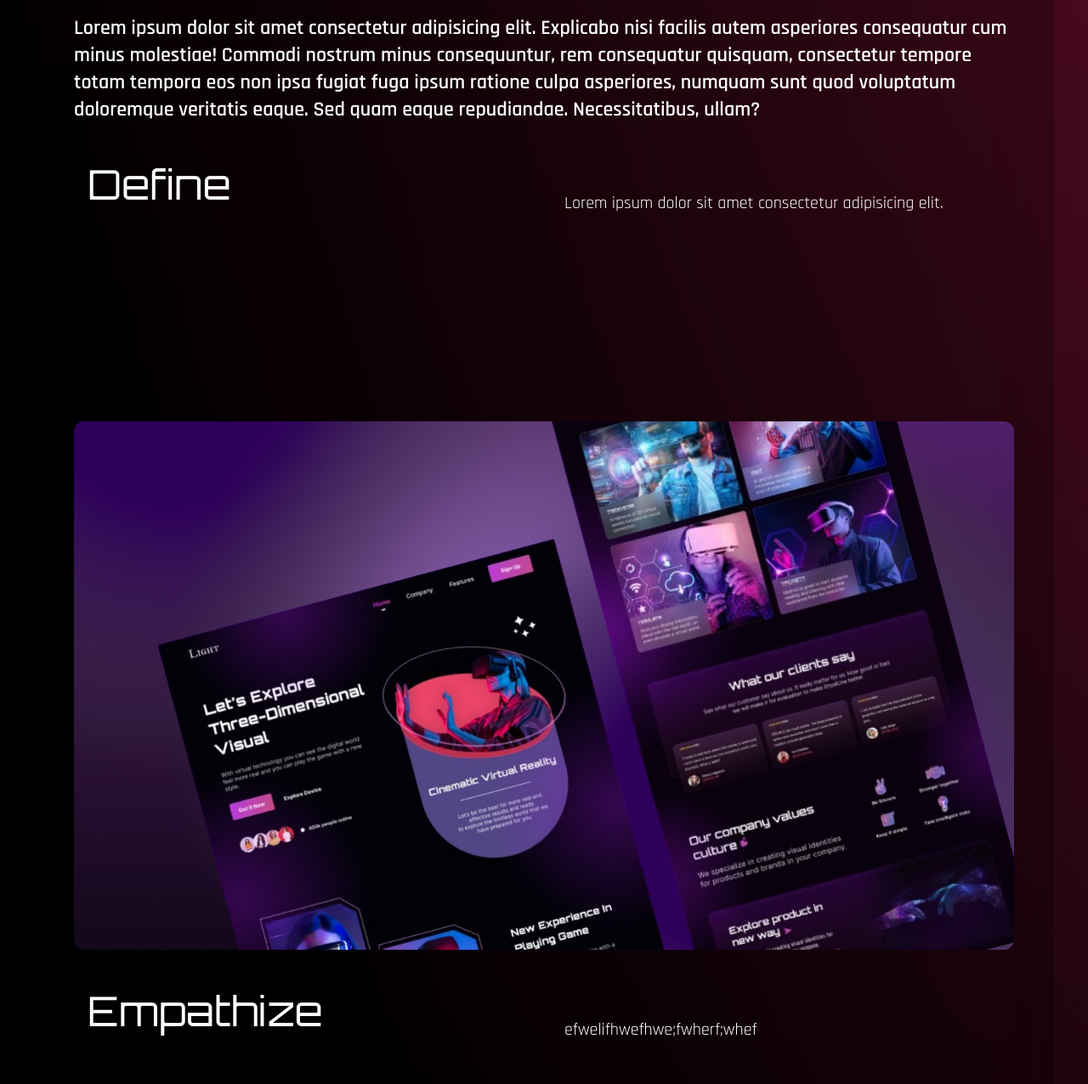
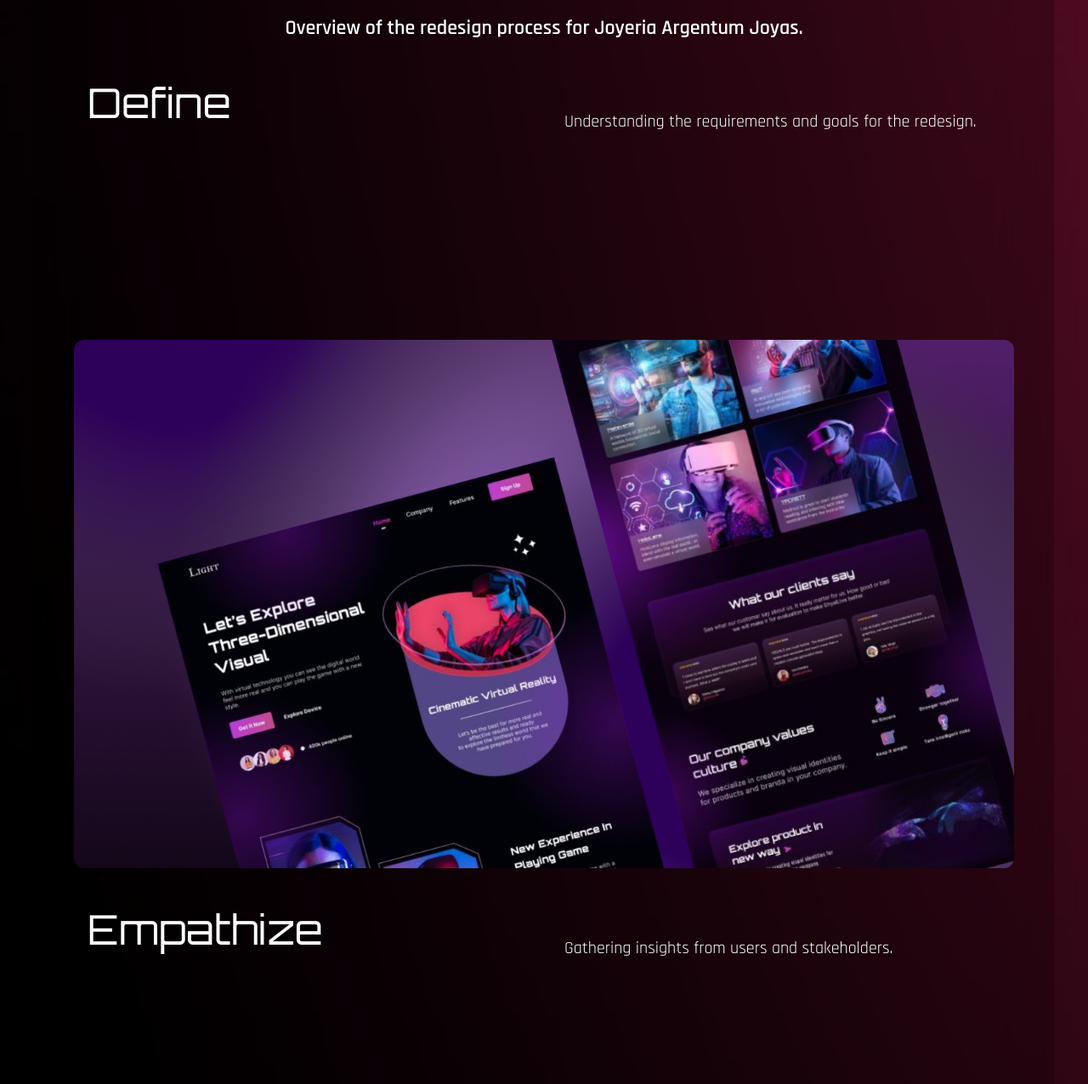
Before and after one commit to German44/Portfolio-React, a React (Vite) app: page /CaseStudy/1 in a window 1280 px wide. Shown: the part 6480-7756 px from the top of the page at 85% size. Built offline with nearby package versions, Linux system fonts and the light colour scheme; a web font is replaced by a local one.

Commit message:
desing process data ok

```diff
--- a/src/components/about/AboutCaseStudy.jsx
+++ b/src/components/about/AboutCaseStudy.jsx
@@ -1,11 +1,11 @@
-import React from 'react';
 import DividerTag from "../dividerTag/DividerTag";
-import { useParams } from 'react-router-dom';
-import projects from "../../data/projects.json"; // Asegúrate de que esta ruta sea correcta
+import { useParams } from "react-router-dom";
+import projects from "../../data/projects.json";
 
 const AboutCaseStudy = () => {
   const { id } = useParams();
-  const caseStudy = projects.find(cs => cs.id === parseInt(id));
+  const caseStudy = projects.find((cs) => cs.id === parseInt(id));
+  console.log(caseStudy);
 
   if (!caseStudy) {
     return <p>Case Study not found</p>;
@@ -28,7 +28,7 @@ const AboutCaseStudy = () => {
               <div className="col-span-2 row-span-4 row-start-2 sm:col-span-2 sm:row-span-3 sm:col-start-1 sm:row-start-2 px-8 flex flex-col justify-start items-start">
                 <h4 className="font-semibold text-2xl">Overview</h4>
                 <p className="font-normal text-lg text-justify">
-                  {caseStudy.Overview}
+                  {caseStudy.overview}
                 </p>
               </div>
               <div className="col-span-2 row-span-4 col-start-1 row-start-6 sm:col-span-2 sm:row-span-4 sm:col-start-3 sm:row-start-1 px-8">
--- a/src/components/designProcess/DesignProcess.jsx
+++ b/src/components/designProcess/DesignProcess.jsx
@@ -2,12 +2,26 @@ import DividerTag from "../dividerTag/DividerTag";
 import Process from "./Process";
 /* import Sphere from "./Sphere";
 import sphereData from "../../data/sphereData.json"; */
-import processData from "../../data/processData.json";
+/* import processData from "../../data/processData.json"; */
 import SphereColors from "./SphereColors";
-import caseStudyData from "../../data/caseStudyData.json"
+/* import caseStudyData from "../../data/caseStudyData.json"; */
+import { useParams } from "react-router-dom";
+import projects from "../../data/projects.json";
 
-console.log(caseStudyData)
+/* console.log(caseStudyData); */
 const DesignProcess = () => {
+  const { id } = useParams();
+  const caseStudy = projects.find((cs) => cs.id === parseInt(id));
+
+  console.log(caseStudy.designProcess.processSteps);
+
+const processData = caseStudy.designProcess.processSteps ///quiero guardar
+
+
+  if (!caseStudy) {
+    return <p>Case Study not found</p>;
+  }
+
   return (
     <>
       <section
@@ -35,13 +49,14 @@ const DesignProcess = () => {
             </div>
             <div className="w-full flex justify-center items-center">
               <p className="sm:text-2xl text-lg font-semibold  px-8 mt-4 ">
-                Lorem ipsum dolor sit amet consectetur adipisicing elit.
+               {/*  Lorem ipsum dolor sit amet consectetur adipisicing elit.
                 Explicabo nisi facilis autem asperiores consequatur cum minus
                 molestiae! Commodi nostrum minus consequuntur, rem consequatur
                 quisquam, consectetur tempore totam tempora eos non ipsa fugiat
                 fuga ipsum ratione culpa asperiores, numquam sunt quod
                 voluptatum doloremque veritatis eaque. Sed quam eaque
-                repudiandae. Necessitatibus, ullam?
+                repudiandae. Necessitatibus, ullam? */}
+                {caseStudy.designProcess.overview}
               </p>
             </div>
             {processData.map((process) => (
--- a/src/data/projects.json
+++ b/src/data/projects.json
@@ -8,10 +8,45 @@
     "live": "https://e-commerce-twui.vercel.app/",
     "position": "left",
     "description": "Rediseng Justina.io, using laws and design patterns",
-    "Overview": "Redesigning the Ecommerce redesign of Joyeria Argentum Joyas, using laws and design patterns",
+    "overview": "Redesigning the Ecommerce redesign of Joyeria Argentum Joyas, using laws and design patterns",
     "team": "German Ravarotto",
     "duration": "6 week",
-    "tools": "Sketch, Figma, Paper & Pencil"
+    "tools": "Sketch, Figma, Paper & Pencil",
+    "designProcess": {
+      "overview": "Overview of the redesign process for Joyeria Argentum Joyas.",
+      "processSteps": [
+        {
+          "id": 1,
+          "title": "Define",
+          "content": "Understanding the requirements and goals for the redesign.",
+          "image": "/public/pictures/portfolio-img2.png"
+        },
+        {
+          "id": 2,
+          "title": "Empathize",
+          "content": "Gathering insights from users and stakeholders.",
+          "image": "/public/pictures/portfolio-img3.png"
+        },
+        {
+          "id": 3,
+          "title": "Ideate",
+          "content": "Generating ideas and concepts for the redesign.",
+          "image": "/public/pictures/portfolio-img4.png"
+        },
+        {
+          "id": 4,
+          "title": "Design",
+          "content": "Creating detailed designs and mockups.",
+          "image": "/public/pictures/portfolio-img5.png"
+        },
+        {
+          "id": 5,
+          "title": "Prototype",
+          "content": "Developing a prototype to test and refine the design.",
+          "image": "/public/pictures/portfolio-img6.png"
+        }
+      ]
+    }
   },
   {
     "id": 2,
@@ -22,10 +57,45 @@
     "behance": "https://portfolio-react-german44.vercel.app/",
     "position": "right",
     "description": "Ecommerce redesign of Joyeria Argentum Joyas, using laws and design patterns",
-    "Overview": "Redesigning the Ecommerce redesign of Joyeria Argentum Joyas, using laws and design patterns",
+    "overview": "Redesigning the Ecommerce redesign of Joyeria Argentum Joyas, using laws and design patterns",
     "team": "German Ravarotto",
     "duration": "1 week",
-    "tools": "Sketch, Figma, Paper & Pencil"
+    "tools": "Sketch, Figma, Paper & Pencil",
+    "designProcess": {
+      "overview": "Overview of the redesign process for Joyeria Argentum Joyas.",
+      "processSteps": [
+        {
+          "id": 1,
+          "title": "Define",
+          "content": "puto el q lee Understanding the requirements and goals for the redesign.",
+          "image": "/public/pictures/portfolio-img2.png"
+        },
+        {
+          "id": 2,
+          "title": "Empathize",
+          "content": "Gathering  jajaj insights from users and stakeholders.",
+          "image": "/public/pictures/portfolio-img3.png"
+        },
+        {
+          "id": 3,
+          "title": "Ideate",
+          "content": "Generating  tuki ideas and concepts for the redesign.",
+          "image": "/public/pictures/portfolio-img4.png"
+        },
+        {
+          "id": 4,
+          "title": "Design",
+          "content": "Creating tukis detailed designs and mockups.",
+          "image": "/public/pictures/portfolio-img5.png"
+        },
+        {
+          "id": 5,
+          "title": "Prototype",
+          "content": "Developing a prototype to test and refine the design.",
+          "image": "/public/pictures/portfolio-img6.png"
+        }
+      ]
+    }
   },
   {
     "id": 3,
```
